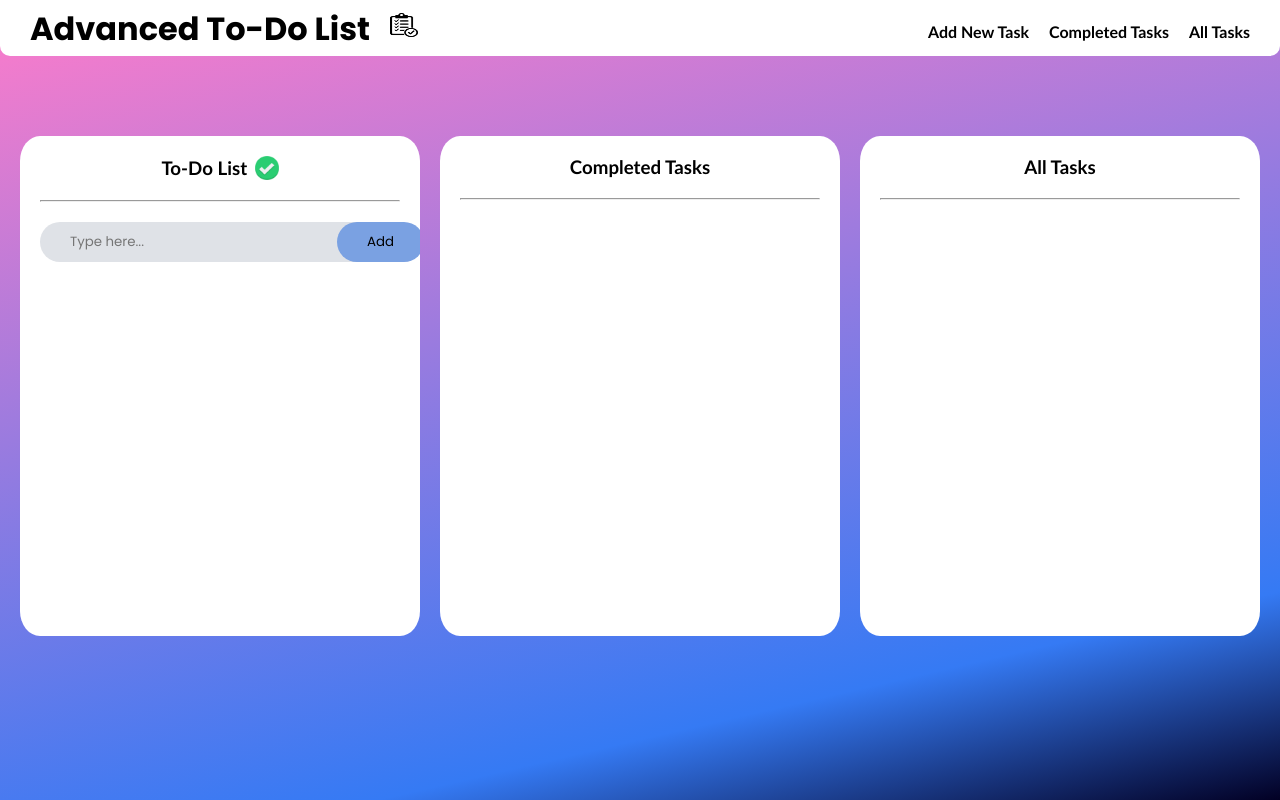
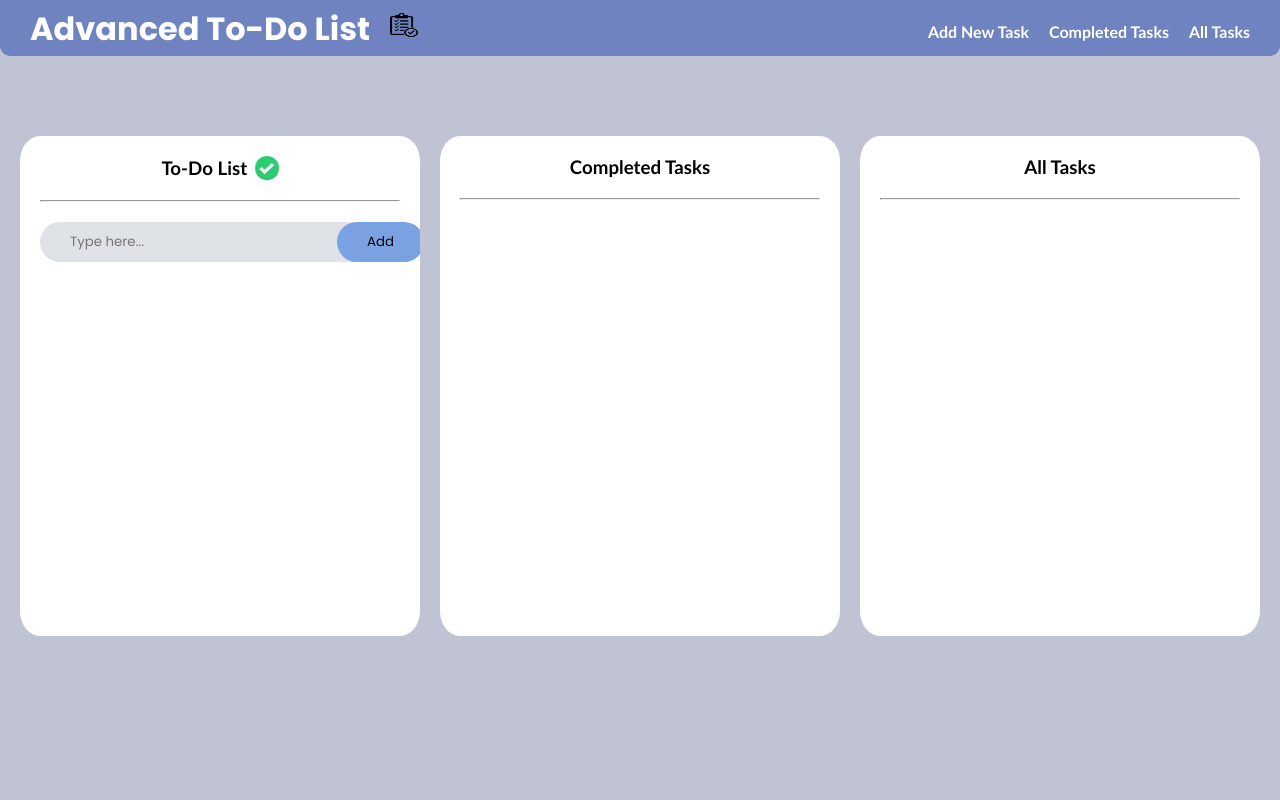
Before and after one commit to rameznoori/advanced-todo-list, a plain HTML site: page index.html in a window 1280 px wide. Drawn offline with Linux system fonts and the light colour scheme.

Commit message:
Changed some colors

```diff
--- a/styles.css
+++ b/styles.css
@@ -6,8 +6,9 @@
     font-family: Poppins;
 }
 .container{
-    background: rgb(2,0,36);
-    background: linear-gradient(347deg, rgba(2,0,36,1) 0%, rgba(53,122,244,1) 19%, rgba(255,124,202,1) 100%);
+    /* background: rgb(2,0,36);
+    background: linear-gradient(347deg, rgba(2,0,36,1) 0%, rgba(53,122,244,1) 19%, rgba(255,124,202,1) 100%); */
+    background: #BFC3D4;
     width: 100%;
     height: 100vh;
 }
@@ -17,7 +18,8 @@
     justify-content: space-between;
     align-content: center;
     flex: 1;
-    background-color: white;
+    background-color: #6E83C0;
+    color: white;
     padding: 5px 30px;
     border-bottom-left-radius: 10px;
     border-bottom-right-radius: 10px;
@@ -48,10 +50,10 @@ h1{
     font-family:'Gill Sans', 'Gill Sans MT', Calibri, 'Trebuchet MS', sans-serif;
     font-size: 16px;
     font-weight: 600;
-    color: black;
+    color: white;
 }
 .main-nav ul li a:hover{
-    color: #7aa1e2;
+    color: #E1A098;
 }
 main{
     display: flex;
```
